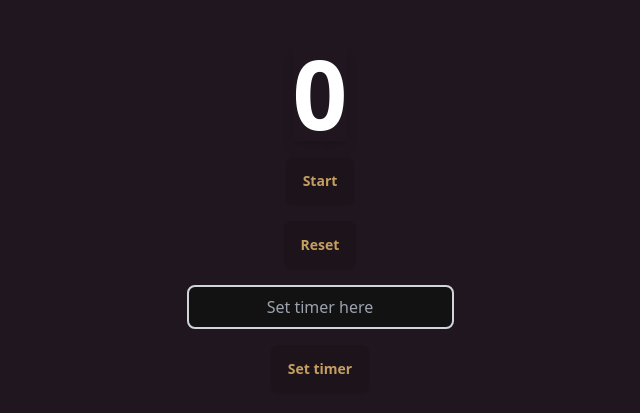
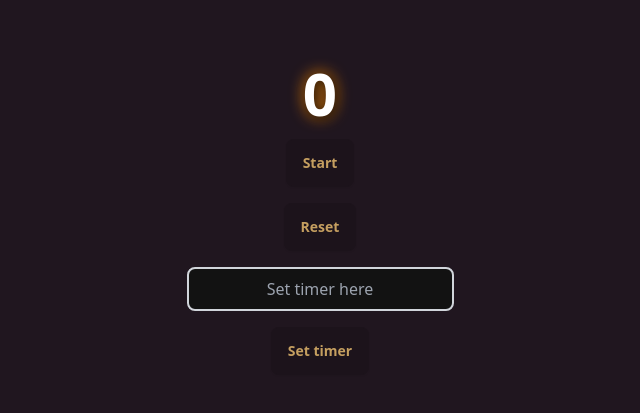
Before and after one commit to SimonThor12/timer-alarm-app, a React (Vite) app: page / in a window 1280 px wide. Shown: the part 189-602 px from the top of the page, without its empty margins (320-960 px from the left). Built offline with nearby package versions, Linux system fonts and the light colour scheme.

Commit message:
styling timerdisplay

```diff
--- a/src/Timer.tsx
+++ b/src/Timer.tsx
@@ -28,6 +28,7 @@ function Timer() {
   }
 
   const resetTimer = () => {
+    setIsTicking(false);
     setTimeLeft(0); // Reset to the initial value
   };
 
--- a/src/TimerDisplay.tsx
+++ b/src/TimerDisplay.tsx
@@ -4,7 +4,13 @@ type TimerDisplayProps = {
 
 const TimerDisplay = ({ timeLeft }: TimerDisplayProps) => {
   return (
-    <h1 className="mt-4 text-8xl font-bold text-white shadow-lg">{timeLeft}</h1>
+    <h1
+      className="mt-4 text-6xl font-bold text-white"
+      style={{
+        textShadow: "2px 2px 10px rgba(0, 0, 0, 0.7), 0 0 15px #FF8C00",
+      }}>
+      {timeLeft}
+    </h1>
   );
 };
 
```
